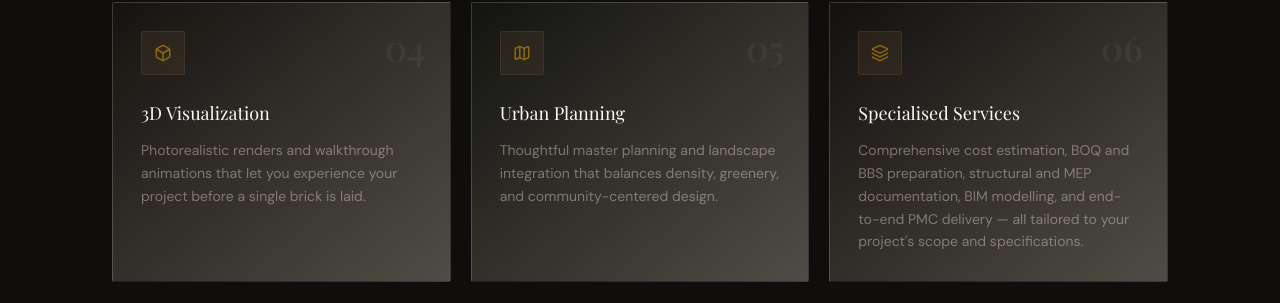
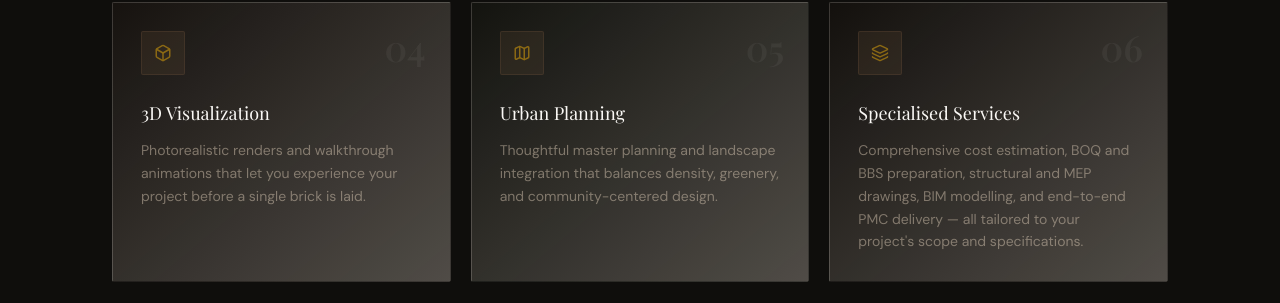
Before and after one commit to TheLameOne/archsphere, a React (Vite) app: page / in a window 1280 px wide. Shown: the part 2232-2535 px from the top of the page. Built offline with nearby package versions, Linux system fonts and the light colour scheme; a web font is replaced by a local one.

Commit message:
fix: update description for Specialised Services to correct terminology

```diff
--- a/src/sections/Services.tsx
+++ b/src/sections/Services.tsx
@@ -42,7 +42,7 @@ const services = [
     icon: Layers,
     title: 'Specialised Services',
     description:
-      'Comprehensive cost estimation, BOQ and BBS preparation, structural and MEP documentation, BIM modelling, and end-to-end PMC delivery — all tailored to your project\'s scope and specifications.',
+      'Comprehensive cost estimation, BOQ and BBS preparation, structural and MEP drawings, BIM modelling, and end-to-end PMC delivery — all tailored to your project\'s scope and specifications.',
     accent: 'from-brown-600/10 to-beige-100/30'
   },
 
```
